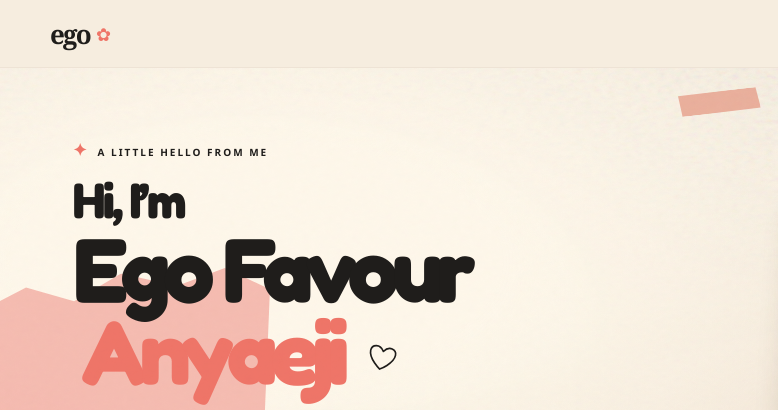
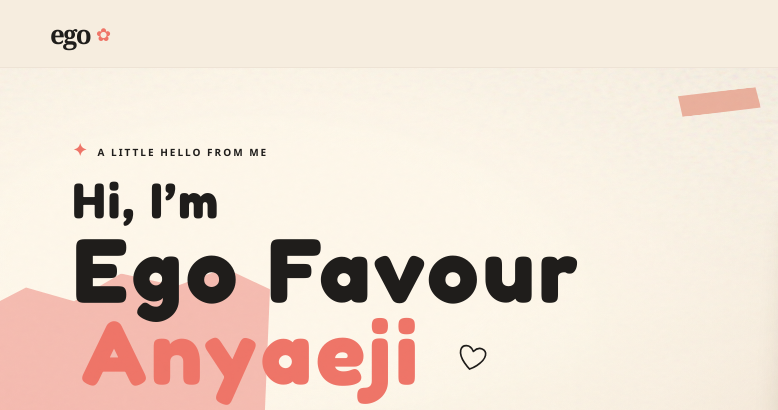
Before and after one commit to chigozie-coder/ego-website, a website: page index.html in a window 1280 px wide. Shown: the top 410 px of the page, 0-778 px from the left. Drawn offline with Linux system fonts and the light colour scheme.

Commit message:
Increase hero letter spacing

```diff
--- a/styles.css
+++ b/styles.css
@@ -55,8 +55,8 @@
 .hero-copy { position: relative; z-index: 2; padding: 5px 0 0 4%; }
 .eyebrow { margin: 0 0 15px; font-size: 10px; font-weight: 750; letter-spacing: .2em; line-height: 1.4; }
 .eyebrow-spark { color: var(--coral); font-size: 17px; margin-right: 4px; }
-.hero h1 { margin: 0; max-width: 680px; font: 700 clamp(56px, 7.1vw, 100px)/.9 var(--hero); letter-spacing: -.075em; }
-.hero-hi { display: block; font-size: .55em; letter-spacing: -.055em; margin-bottom: .13em; }
+.hero h1 { margin: 0; max-width: 680px; font: 700 clamp(56px, 7.1vw, 100px)/.9 var(--hero); letter-spacing: .05em; }
+.hero-hi { display: block; font-size: .55em; letter-spacing: .05em; margin-bottom: .13em; }
 .hero-name { display: block; white-space: nowrap; }
 .hero-surname { display: block; position: relative; color: var(--coral); margin-left: .1em; white-space: nowrap; }
 .name-heart { width: 32px; height: 32px; vertical-align: 12%; color: var(--ink); fill: transparent; stroke: currentColor; stroke-width: 2.5; margin-left: 8px; transform: rotate(12deg); }
```
